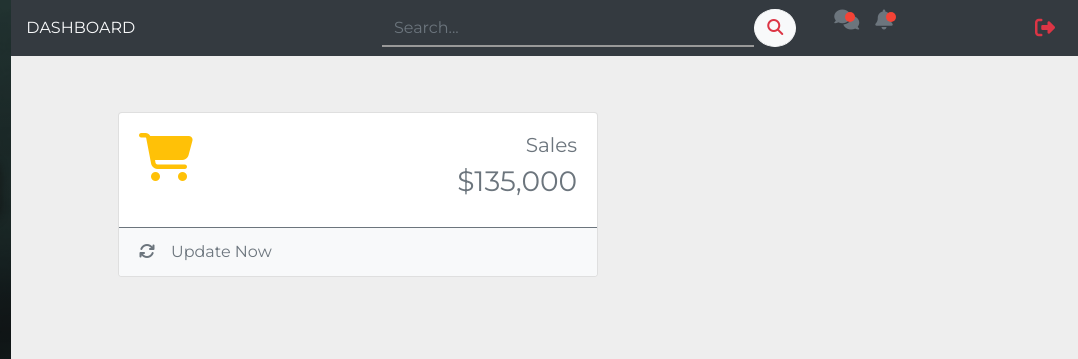
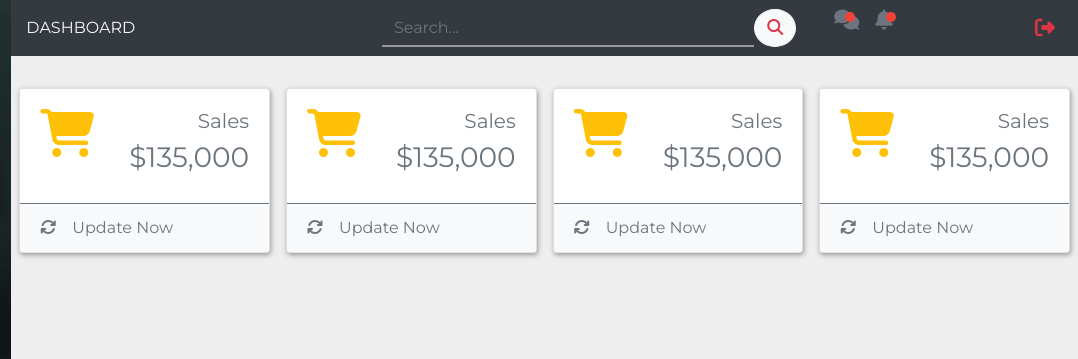
Before and after one commit to neki88/Admin-Dashboard, a plain HTML site: page index.html in a window 1280 px wide. Shown: the top 359 px of the page, 202-1280 px from the left. Drawn offline with nearby package versions, Linux system fonts and the light colour scheme.

Commit message:
cards finish

```diff
--- a/index.html
+++ b/index.html
@@ -118,25 +118,84 @@
 
     <section>
         <div class="container-fluid">
-            <div class="row mt-5">
-                <div class="col-lg-9 ml-auto mt-5">
             <div class="row">
-                        <div class="card col-6 px-0">
+                <div class="col-md-8 col-lg-9 col-xl-10 ml-auto">
+                    <div class="row pt-5 mt-md-3 mb-5">
+                        <div class="col-xl-3 col-sm-6 p-2">
+                            <div class="card card-common">
                                 <div class="card-body">
                                     <div class="d-flex justify-content-between">
                                         <i class="fas fa-shopping-cart fa-3x text-warning"></i>
                                         <div class="text-right text-secondary">
-                                        <h5 class="">Sales</h5>
-                                        <h3 class="">$135,000</h3>
+                                            <h5>Sales</h5>
+                                            <h3>$135,000</h3>
                                         </div>
                                     </div>
 
                                 </div>
                                 <div class="card-footer text-secondary bg-light border-secondary">
-                                <i class="fas fa-sync  mr-3"></i>Update Now</div>
+                                    <i class="fas fa-sync  mr-3"></i><span>Update Now</span>
+                                </div>
                             </div>
 
                         </div>
+                        <div class="col-xl-3 col-sm-6 p-2">
+                            <div class="card card-common">
+                                <div class="card-body">
+                                    <div class="d-flex justify-content-between">
+                                        <i class="fas fa-shopping-cart fa-3x text-warning"></i>
+                                        <div class="text-right text-secondary">
+                                            <h5>Sales</h5>
+                                            <h3>$135,000</h3>
+                                        </div>
+                                    </div>
+
+                                </div>
+                                <div class="card-footer text-secondary bg-light border-secondary">
+                                    <i class="fas fa-sync  mr-3"></i><span>Update Now</span>
+                                </div>
+                            </div>
+
+                        </div>
+                        <div class="col-xl-3 col-sm-6 p-2">
+                            <div class="card card-common">
+                                <div class="card-body">
+                                    <div class="d-flex justify-content-between">
+                                        <i class="fas fa-shopping-cart fa-3x text-warning"></i>
+                                        <div class="text-right text-secondary">
+                                            <h5>Sales</h5>
+                                            <h3>$135,000</h3>
+                                        </div>
+                                    </div>
+
+                                </div>
+                                <div class="card-footer text-secondary bg-light border-secondary">
+                                    <i class="fas fa-sync  mr-3"></i><span>Update Now</span>
+                                </div>
+                            </div>
+
+                        </div>
+                        <div class="col-xl-3 col-sm-6 p-2">
+                            <div class="card card-common">
+                                <div class="card-body">
+                                    <div class="d-flex justify-content-between">
+                                        <i class="fas fa-shopping-cart fa-3x text-warning"></i>
+                                        <div class="text-right text-secondary">
+                                            <h5>Sales</h5>
+                                            <h3>$135,000</h3>
+                                        </div>
+                                    </div>
+
+                                </div>
+                                <div class="card-footer text-secondary bg-light border-secondary">
+                                    <i class="fas fa-sync  mr-3"></i><span>Update Now</span>
+                                </div>
+                            </div>
+
+                        </div>
+
+                    </div>
+
                 </div>
             </div>
         </div>
@@ -144,63 +203,6 @@
 
 
     <!-- Cards SECOND TRY ENDS-->
-    <!-- Cards XXX-->
-    <!--
-    <div class="cards col-9 ml-auto">
-        <div class="container-fluid bg-success">
-            <div class="row mt-5">
-                <div class="col-6">
-                    <div class="card">
-                        <div class="card-body text-success">
-                            <h5 class="card-title">Success card title</h5>
-                            <p class="card-text">Some quick example text to build on the card title and make up the bulk of the card's content.</p>
-                        </div>
-                        <a href="#" class="text-secondary">
-                            <div class="card-footer bg-light text-secondary">
-                                <p class="text-secondary mb-0"><i class="fas fa-sync text-secondary mr-3"></i>Update Now</p>
-                            </div>
-                        </a>
-                    </div>
-                </div>
-                <div class="col-6">
-                    <div class="card">
-                        <div class="card-body text-success">
-                            <h5 class="card-title">Success card title</h5>
-                            <p class="card-text">Some quick example text to build on the card title and make up the bulk of the card's content.</p>
-                        </div>
-                        <div class="card-footer bg-light text-secondary">
-                            <p class="text-secondary mb-0"><i class="fas fa-sync text-secondary mr-3"></i>Update Now</p>
-                        </div>
-                    </div>
-                </div>
-            </div>
-            <div class="row mt-5">
-                <div class="col-6">
-                    <div class="card">
-                        <div class="card-body text-success">
-                            <h5 class="card-title">Success card title</h5>
-                            <p class="card-text">Some quick example text to build on the card title and make up the bulk of the card's content.</p>
-                        </div>
-                        <a href="#" class="card-footer bg-light .text-secondary">
-                            <p class="text-secondary mb-0"><i class="fas fa-sync text-secondary mr-3"></i>Update Now</p>
-                        </a>
-                    </div>
-                </div>
-                <div class="col-6">
-                    <div class="card">
-                        <div class="card-body text-success">
-                            <h5 class="card-title">Success card title</h5>
-                            <p class="card-text">Some quick example text to build on the card title and make up the bulk of the card's content.</p>
-                        </div>
-                        <div class="card-footer bg-light text-secondary">
-                            <p class="text-secondary mb-0"><i class="fas fa-sync text-secondary mr-3"></i>Update Now</p>
-                        </div>
-                    </div>
-                </div>
-            </div>
-        </div>
-    </div>
-    <!-- Cards end XXX--> -->
 
 
 
--- a/styles.css
+++ b/styles.css
@@ -91,7 +91,14 @@ body {
     }
 }
 
-.cards {
-    height: 50vh;
-    background-color: aqua;
+/*cards*/
+
+.card-common {
+    box-shadow: 1px 2px 5px #999;
+    transition: all .4s;
 }
+
+.card-common:hover {
+    box-shadow: 2px 3px 15px #999;
+    transform: translateY(-1px)
+}
```
Lines whose indentation alone changed are shown as unchanged.
